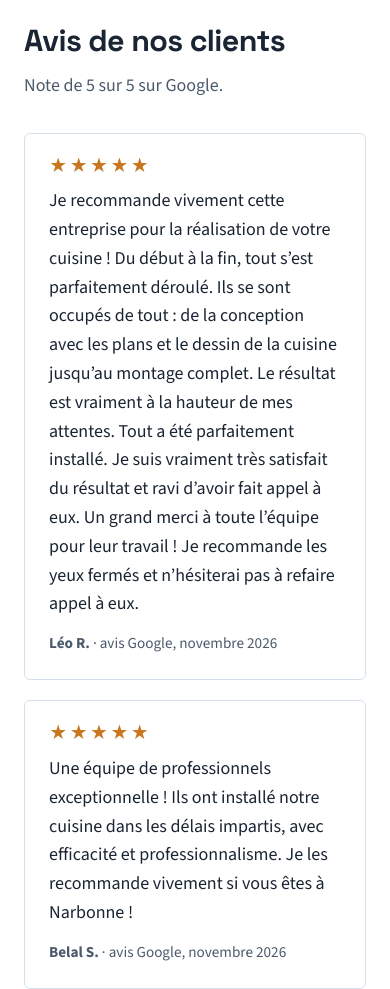
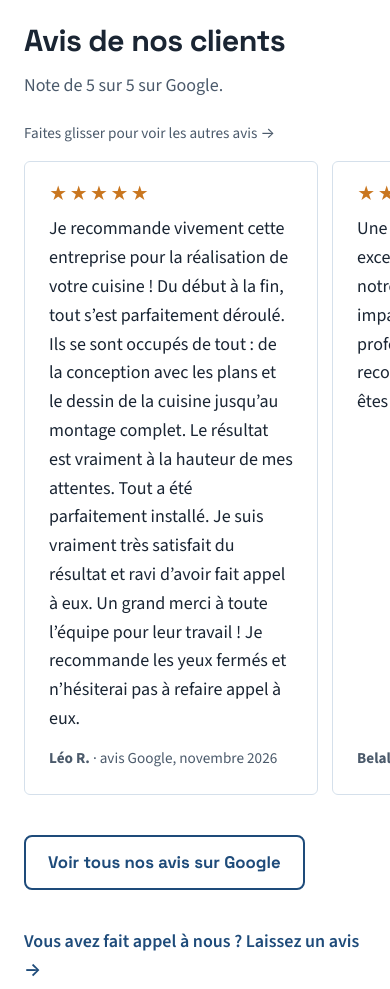
Before and after one commit to elgarbimohamedm-max/atelier-cuisine, a plain HTML site: page site/index.html in a window 390 px wide. Shown: the part 10420-11409 px from the top of the page. Drawn offline with Linux system fonts and the light colour scheme.

Commit message:
Avis clients : défilement horizontal au doigt sur mobile
Co-Authored-By: Claude Opus 5.5 <noreply@anthropic.com>
Claude-Session: https://claude.ai/code/session_014V3UmzsgizjR4iLfih2Xjz

```diff
--- a/site/index.html
+++ b/site/index.html
@@ -221,7 +221,7 @@
 <link rel="preload" href="fonts/source-sans-3.woff2" as="font" type="font/woff2" crossorigin>
 <link rel="stylesheet" href="fonts/fonts.css?v=1">
 <script>document.documentElement.classList.add('js')</script>
-<link rel="stylesheet" href="style.css?v=4">
+<link rel="stylesheet" href="style.css?v=5">
 </head>
 <body>
 
@@ -428,7 +428,8 @@
     <div class="conteneur">
       <h2>Avis de nos clients</h2>
       <p class="intro">Note de 5 sur 5 sur Google.</p>
-      <div class="avis-grille">
+      <p class="avis-glisser" aria-hidden="true">Faites glisser pour voir les autres avis →</p>
+      <div class="avis-grille" tabindex="0" role="region" aria-label="Avis clients">
         <figure class="avis-carte">
           <p class="etoiles" role="img" aria-label="5 étoiles sur 5">★★★★★</p>
           <blockquote><p>Je recommande vivement cette entreprise pour la réalisation de votre cuisine ! Du début à la fin, tout s’est parfaitement déroulé. Ils se sont occupés de tout : de la conception avec les plans et le dessin de la cuisine jusqu’au montage complet. Le résultat est vraiment à la hauteur de mes attentes. Tout a été parfaitement installé. Je suis vraiment très satisfait du résultat et ravi d’avoir fait appel à eux. Un grand merci à toute l’équipe pour leur travail ! Je recommande les yeux fermés et n’hésiterai pas à refaire appel à eux.</p></blockquote>
--- a/site/style.css
+++ b/site/style.css
@@ -269,4 +269,10 @@ nav a[aria-current="page"]{color:var(--bleu);box-shadow:inset 0 -3px 0 var(--ora
 .avis-carte blockquote{margin:0}
 .avis-carte figcaption{margin-top:auto;color:var(--texte-doux);font-size:.95rem}
 .avis-actions{display:flex;align-items:center;gap:24px;flex-wrap:wrap;margin-top:28px}
-@media (max-width:760px){.avis-grille{grid-template-columns:1fr}}
+.avis-glisser{display:none}
+@media (max-width:760px){
+  .avis-glisser{display:block;margin-top:20px;font-size:.95rem;color:var(--texte-doux)}
+  .avis-grille{display:flex;gap:14px;margin:12px -24px 0;padding:4px 24px 12px;overflow-x:auto;scroll-snap-type:x mandatory;scroll-padding:0 24px;-webkit-overflow-scrolling:touch;scrollbar-width:none}
+  .avis-grille::-webkit-scrollbar{display:none}
+  .avis-carte{flex:0 0 86%;scroll-snap-align:start}
+}
```
Also changed, not shown: site/fixation-murale-narbonne.html (+1 -1 lines), site/installation-demenagement-narbonne.html (+1 -1 lines), site/montage-meubles-narbonne.html (+1 -1 lines), site/pose-cuisine-montage-meubles-beziers.html (+1 -1 lines), site/pose-cuisine-narbonne.html (+1 -1 lines).
